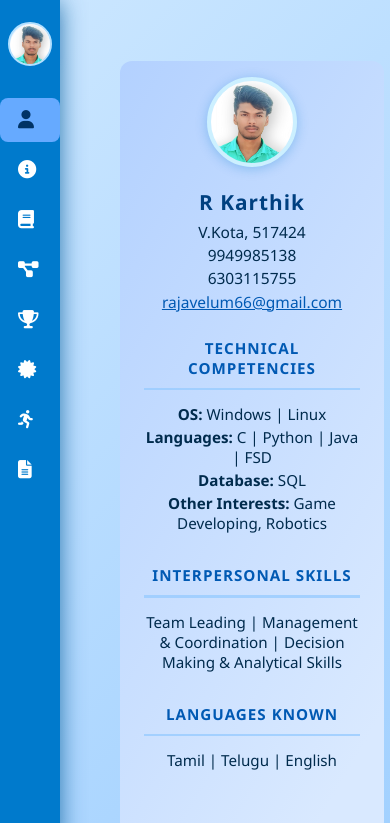
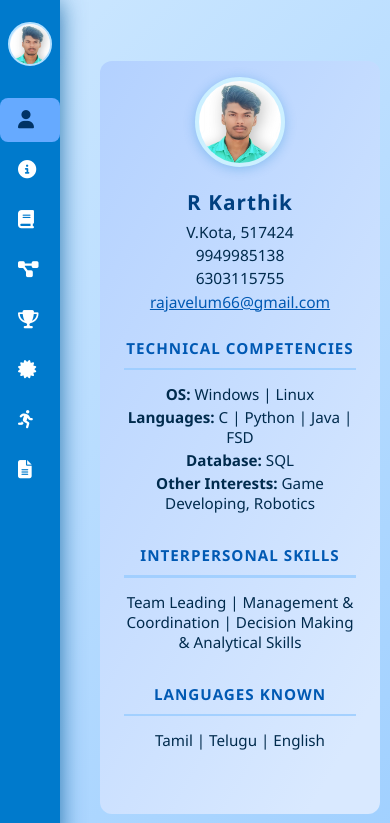
Before and after one commit to Karthik-R0/Portfolio, a plain HTML site: page index.html in a window 390 px wide. Shown: the top 823 px of the page. Drawn offline with Linux system fonts and the light colour scheme.

Commit message:
Update resume.css

```diff
--- a/resume.css
+++ b/resume.css
@@ -349,7 +349,7 @@ a:hover {
 
 @media (max-width: 899px) {
   body {
-    margin-left: 60px !important;
+    margin-left: 40px !important;
     height: auto;
     overflow-y: visible;
     padding-top: 1px;
```
